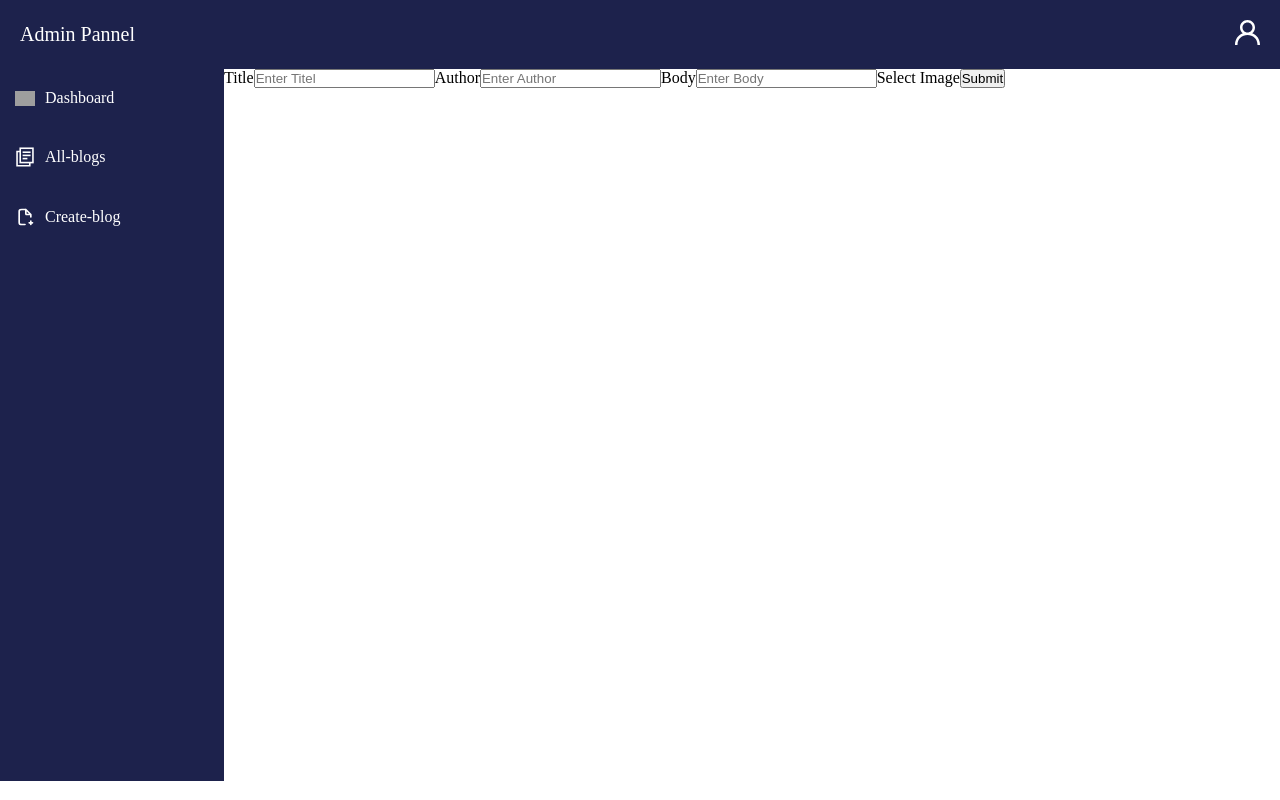
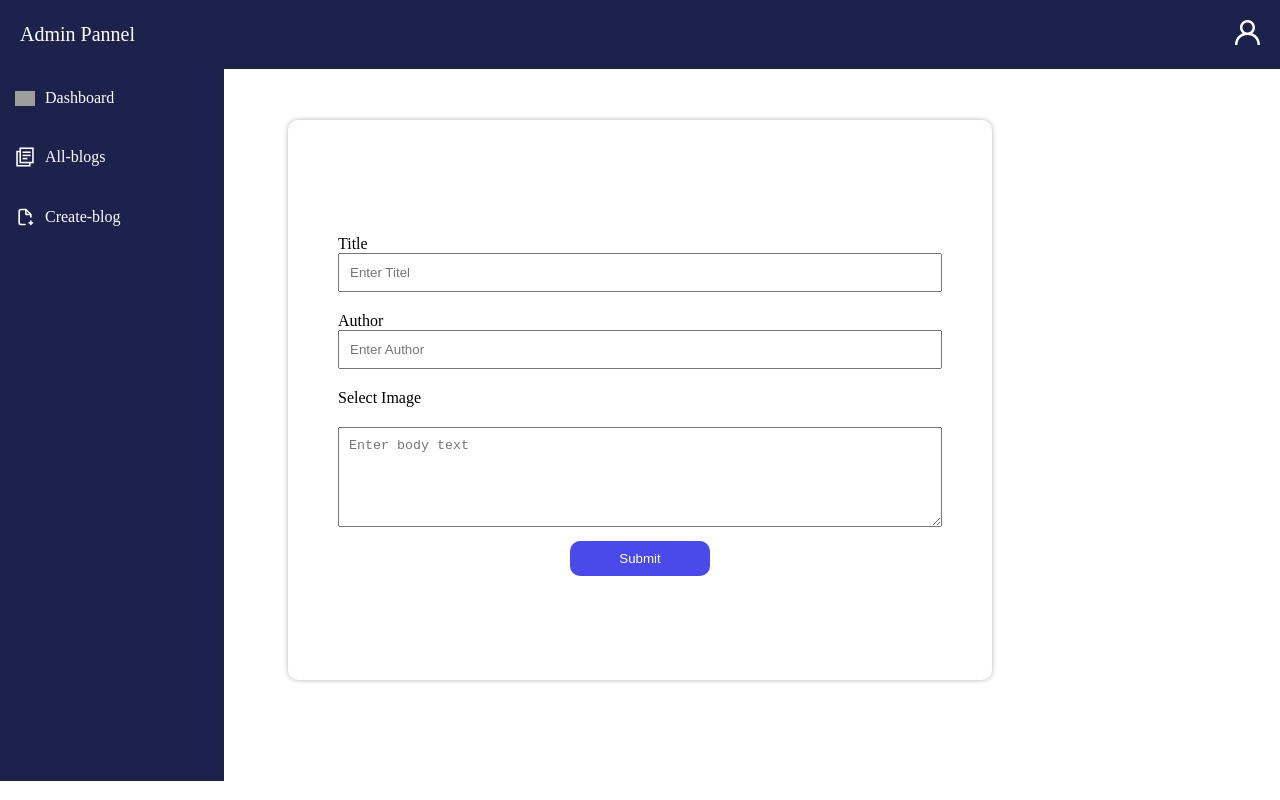
Before and after one commit to minthukha-coding/admin-blog-dashboard, a React (Vite) app: page /create-blog in a window 1280 px wide. Built offline with nearby package versions, Linux system fonts and the light colour scheme; grey boxes are pictures that could not be loaded.

Commit message:
Admin Pannel

```diff
--- a/src/page/create-blogs/index.jsx
+++ b/src/page/create-blogs/index.jsx
@@ -1,20 +1,22 @@
 import { useState } from "react";
 import Button from "../../components/button/Button";
+import styles from "./style.module.css";
 
 function CreateBlogs() {
   const [Form, setForm] = useState({
-    body:"",
-    author:"",
-    title:""
-  })
+    body: "",
+    author: "",
+    title: "",
+  });
   const ChangeHandaler = (e) => {
     console.log(e.target.value);
   };
   const FileHandaler = (e) => {
-    console.log("File")
-  }
+    console.log("File");
+  };
   return (
-    <form>
+    <form className={styles.formConatainner}>
+      <div className={styles.inputContainner}>
         <label htmlFor="title">Title</label>
         <input
           id="title"
@@ -22,27 +24,27 @@ function CreateBlogs() {
           name="title"
           placeholder="Enter Titel"
           value={``}
+          className={styles.input}
           onClick={ChangeHandaler}
         />
-      <label htmlFor="author">Author</label>
+      </div>
+      <div className={styles.inputContainner}>
+        <label htmlFor="author">Author</label> <br />
         <input
           id="author"
           type="text"
           name="author"
           placeholder="Enter Author"
           value={``}
+          className={styles.input}
           onClick={ChangeHandaler}
         />
-      <label htmlFor="body">Body</label>
-      <input
-        id="body"
-        type="text"
-        name="body"
-        placeholder="Enter Body"
-        value={``}
-        onClick={ChangeHandaler}
-      />
-      <label htmlFor="image">Select Image</label>
+      </div>
+      <div className={styles.inputContainner}>
+        <label htmlFor="image" className={styles.selectImg}>
+          Select Image
+        </label>{" "}
+        <br />
         <input
           id="image"
           type="file"
@@ -51,7 +53,16 @@ function CreateBlogs() {
           onClick={FileHandaler}
           hidden={true}
         />
-      <button>Submit</button>
+      </div>
+      <div className={styles.inputContainner}>
+        <textarea
+          name="body"
+          id="body"
+          placeholder="Enter body text"
+          className={styles.textarea}
+        ></textarea>
+      </div>
+      <button className={styles.submitBtn}>Submit</button>
     </form>
   );
 }
--- /dev/null
+++ b/src/page/create-blogs/style.module.css
@@ -0,0 +1,39 @@
+.textarea{
+    width: 100%;
+    height: 100px;
+    padding: 10px;
+}
+.input{
+    width: 100%;
+    padding: 10px;
+}
+.formConatainner{
+    width: 55vw;
+    border-radius: 10px;
+    box-shadow: 0px 0px 5px #7f7f7f9e;
+    height: 70vh;
+    position: absolute;
+    top: 50%;
+    left: 50%;
+    transform: translate(-50%,-50%);
+    padding: 20px;
+    display: flex;
+    justify-content: center;
+    flex-direction: column;
+    align-items: center;
+}
+.selectImg{
+    cursor: grab;
+}
+.inputContainner{
+    width: 100%;
+    padding: 10px 30px;
+}
+.submitBtn{
+    width: 21%;
+    padding: 10px;
+    border: none;
+    background-color: #4a4aeb;
+    border-radius: 10px;
+    color: white;
+}
```
Lines whose indentation alone changed are shown as unchanged.
